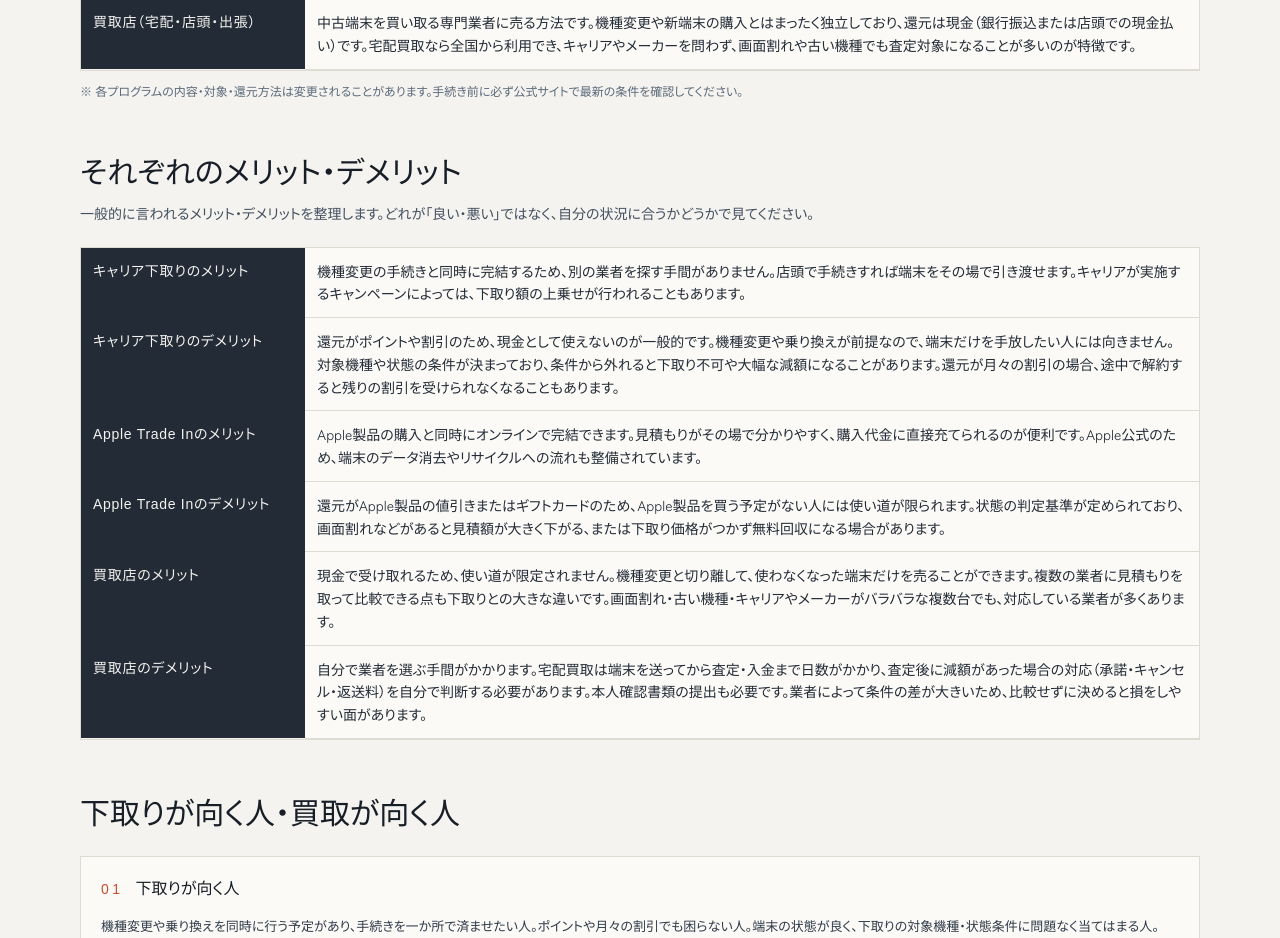
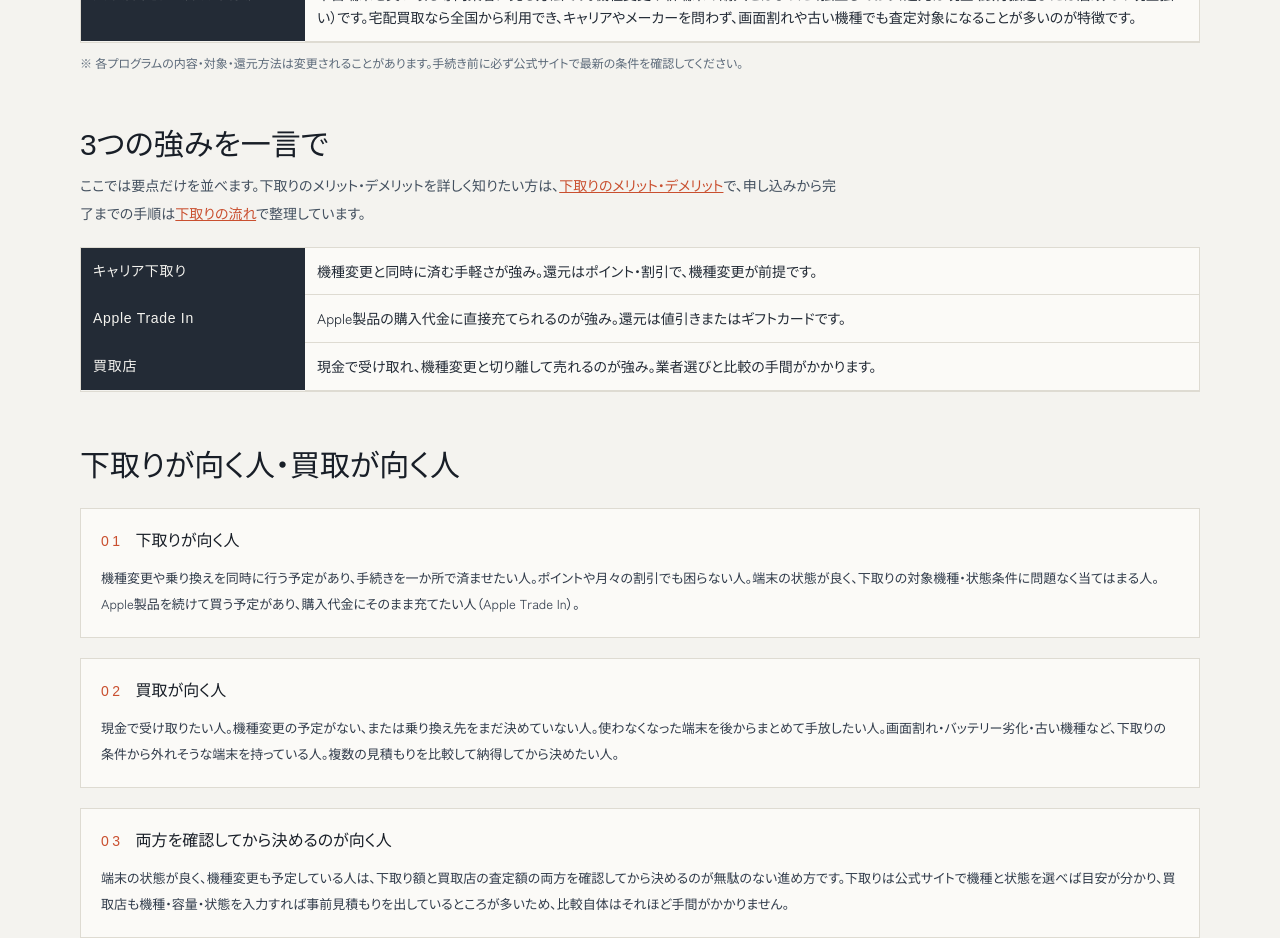
Before and after one commit to webmaster0818/pcsp-kaitori, a Next.js app: page /guide/shitadori-hikaku in a window 1280 px wide. Shown: the part 1220-2158 px from the top of the page. Built offline with nearby package versions, Linux system fonts and the light colour scheme; a web font is replaced by a local one.

Commit message:
下取りハブ: メリット・デメリット節を要約に縮め新設ページへ受け渡し（「下取り メリット」の食い合い解消）
Co-Authored-By: Claude Opus 5.5 <noreply@anthropic.com>

```diff
--- a/app/guide/shitadori-hikaku/page.tsx
+++ b/app/guide/shitadori-hikaku/page.tsx
@@ -6,7 +6,7 @@ import { SITE_NAME, SITE_URL, OPERATOR, PUBLISHED_DATE } from "@/lib/site";
 
 const TITLE = "スマホは下取りと買取どっちが得？｜キャリア下取り・Apple Trade In・買取店の違い";
 const DESC =
-  "スマホを手放す方法は、キャリアの下取り、Apple Trade In、買取店の3つに大きく分かれます。それぞれの仕組み（ポイント・割引還元か現金か、機種変更と連動するか）、メリット・デメリット、下取りが向く人と買取が向く人、判断のチェックリスト、残債や返却プログラムとの違いなどの注意点を一般知識として整理します。";
+  "スマホを手放す方法は、キャリアの下取り、Apple Trade In、買取店の3つに大きく分かれます。それぞれの仕組み（ポイント・割引還元か現金か、機種変更と連動するか）、下取りが向く人と買取が向く人、判断のチェックリスト、残債や返却プログラムとの違いなどの注意点を一般知識として整理します。";
 const PATH = "/guide/shitadori-hikaku/";
 
 export const metadata: Metadata = {
@@ -54,36 +54,9 @@ export default function ShitadoriHikakuGuidePage() {
   ];
 
   const meritRows = [
-    {
-      label: "キャリア下取りのメリット",
-      value:
-        "機種変更の手続きと同時に完結するため、別の業者を探す手間がありません。店頭で手続きすれば端末をその場で引き渡せます。キャリアが実施するキャンペーンによっては、下取り額の上乗せが行われることもあります。",
-    },
-    {
-      label: "キャリア下取りのデメリット",
-      value:
-        "還元がポイントや割引のため、現金として使えないのが一般的です。機種変更や乗り換えが前提なので、端末だけを手放したい人には向きません。対象機種や状態の条件が決まっており、条件から外れると下取り不可や大幅な減額になることがあります。還元が月々の割引の場合、途中で解約すると残りの割引を受けられなくなることもあります。",
-    },
-    {
-      label: "Apple Trade Inのメリット",
-      value:
-        "Apple製品の購入と同時にオンラインで完結できます。見積もりがその場で分かりやすく、購入代金に直接充てられるのが便利です。Apple公式のため、端末のデータ消去やリサイクルへの流れも整備されています。",
-    },
-    {
-      label: "Apple Trade Inのデメリット",
-      value:
-        "還元がApple製品の値引きまたはギフトカードのため、Apple製品を買う予定がない人には使い道が限られます。状態の判定基準が定められており、画面割れなどがあると見積額が大きく下がる、または下取り価格がつかず無料回収になる場合があります。",
-    },
-    {
-      label: "買取店のメリット",
-      value:
-        "現金で受け取れるため、使い道が限定されません。機種変更と切り離して、使わなくなった端末だけを売ることができます。複数の業者に見積もりを取って比較できる点も下取りとの大きな違いです。画面割れ・古い機種・キャリアやメーカーがバラバラな複数台でも、対応している業者が多くあります。",
-    },
-    {
-      label: "買取店のデメリット",
-      value:
-        "自分で業者を選ぶ手間がかかります。宅配買取は端末を送ってから査定・入金まで日数がかかり、査定後に減額があった場合の対応（承諾・キャンセル・返送料）を自分で判断する必要があります。本人確認書類の提出も必要です。業者によって条件の差が大きいため、比較せずに決めると損をしやすい面があります。",
-    },
+    { label: "キャリア下取り", value: "機種変更と同時に済む手軽さが強み。還元はポイント・割引で、機種変更が前提です。" },
+    { label: "Apple Trade In", value: "Apple製品の購入代金に直接充てられるのが強み。還元は値引きまたはギフトカードです。" },
+    { label: "買取店", value: "現金で受け取れ、機種変更と切り離して売れるのが強み。業者選びと比較の手間がかかります。" },
   ];
 
   const fits = [
@@ -194,7 +167,7 @@ export default function ShitadoriHikakuGuidePage() {
           スマホは下取りと買取どっちが得？｜キャリア下取り・Apple Trade In・買取店の違い
         </h1>
         <p className="mt-5 max-w-3xl text-sm leading-loose text-steel-600">
-          使わなくなったスマホの手放し方には、携帯電話会社の下取り、Apple Trade In、買取店への売却という3つの選択肢があります。どれも「古い端末を渡してお金に換える」点は同じに見えますが、還元のかたち、機種変更との関係、端末の状態に対する評価は大きく異なります。このページでは、3つの仕組みの違い、それぞれのメリット・デメリット、どちらが向くかの判断材料、そして残債や返却プログラムといった見落としやすい注意点を一般知識として整理します。具体的な金額や還元額は変動が大きいため扱わず、判断の考え方に絞って解説します。
+          使わなくなったスマホの手放し方には、携帯電話会社の下取り、Apple Trade In、買取店への売却という3つの選択肢があります。どれも「古い端末を渡してお金に換える」点は同じに見えますが、還元のかたち、機種変更との関係、端末の状態に対する評価は大きく異なります。このページでは、3つの仕組みの違い、どちらが向くかの判断材料、そして残債や返却プログラムといった見落としやすい注意点を一般知識として整理します。具体的な金額や還元額は変動が大きいため扱わず、判断の考え方に絞って解説します。
         </p>
 
         {/* 結論先出し */}
@@ -235,9 +208,13 @@ export default function ShitadoriHikakuGuidePage() {
 
         {/* メリデメ */}
         <section className="mt-14">
-          <h2 className="section-title mb-2">それぞれのメリット・デメリット</h2>
+          <h2 className="section-title mb-2">3つの強みを一言で</h2>
           <p className="mb-5 max-w-3xl text-sm leading-loose text-steel-600">
-            一般的に言われるメリット・デメリットを整理します。どれが「良い・悪い」ではなく、自分の状況に合うかどうかで見てください。
+            ここでは要点だけを並べます。下取りのメリット・デメリットを詳しく知りたい方は、
+            <Link href="/guide/shitadori-merit-demerit/" className="text-vermilion underline">下取りのメリット・デメリット</Link>
+            で、申し込みから完了までの手順は
+            <Link href="/guide/shitadori-nagare/" className="text-vermilion underline">下取りの流れ</Link>
+            で整理しています。
           </p>
           <div className="overflow-x-auto border border-chalk-line">
             <table className="spec-table">
```
Also changed, not shown: 1 other file (tests, documents, lock files or other folders).
